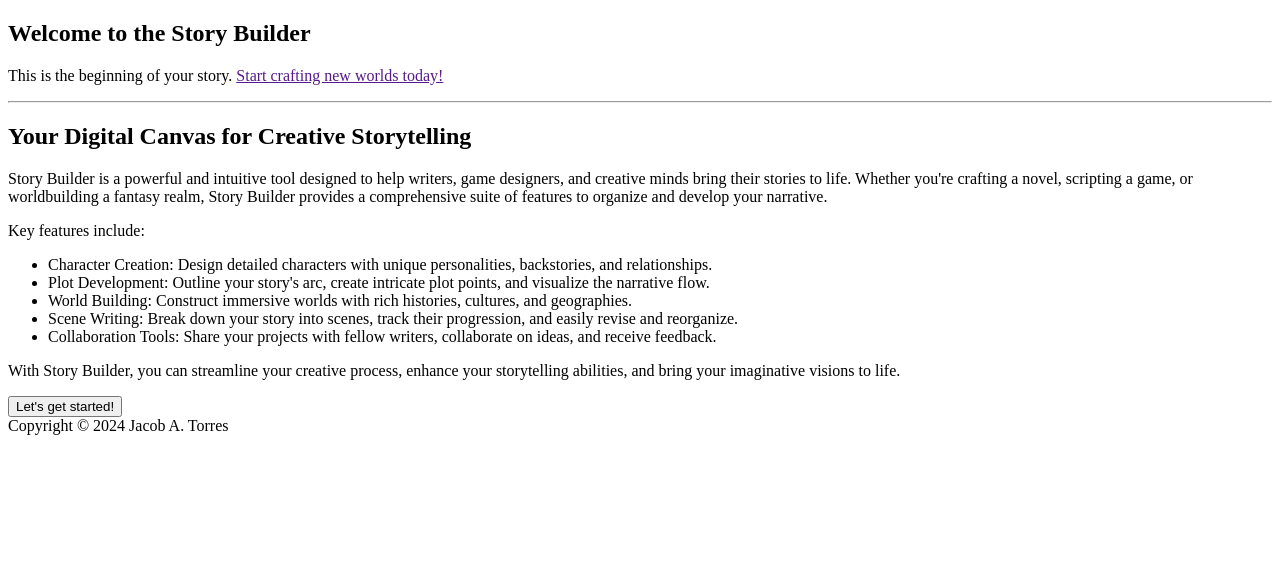
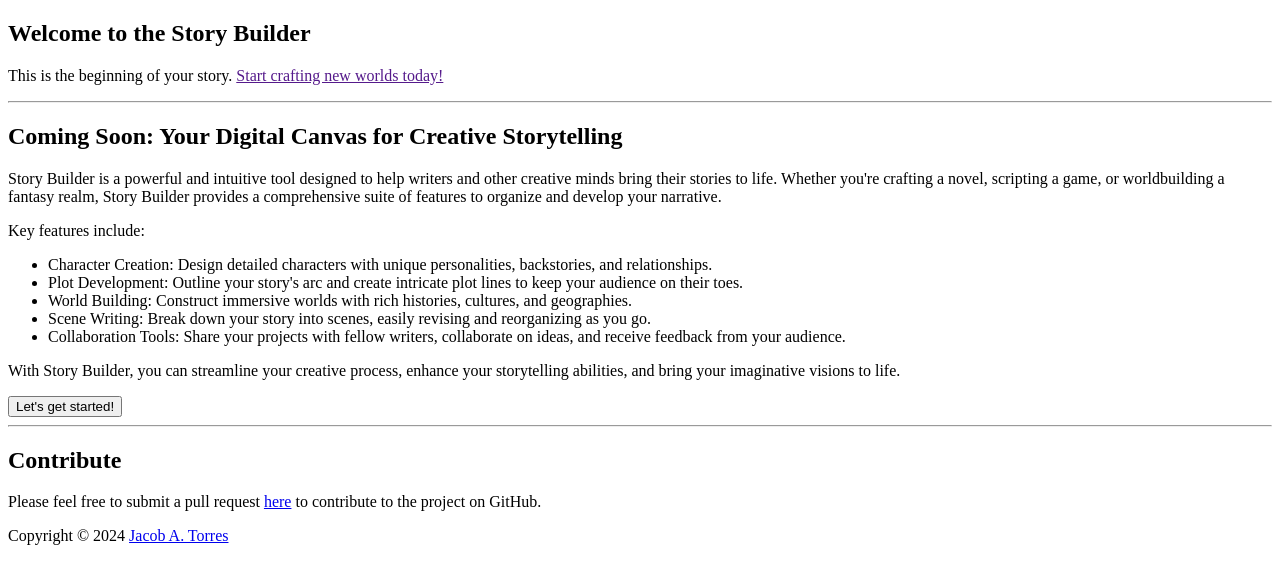
Before and after one commit to jacob-torres/Story-Builder, a Django app: page / in a window 1280 px wide. Shown: the part 26-610 px from the top of the page. Run offline with Django 5.2, Linux system fonts and the light colour scheme.

Commit message:
Updated welcome page.

```diff
--- a/storybuilder/app/templates/base.html
+++ b/storybuilder/app/templates/base.html
@@ -13,7 +13,7 @@
     </main>
 
     <footer>
-        Copyright © 2024 Jacob A. Torres
+        <p>Copyright © 2024 <a href="https://jacobtorres.net/">Jacob A. Torres</a></p>
         </footer>
 </body>
 </html>
--- a/storybuilder/app/templates/welcome.html
+++ b/storybuilder/app/templates/welcome.html
@@ -8,21 +8,26 @@
         <p>This is the beginning of your story. <a href="">Start crafting new worlds today!</a></p>
         <hr>
 
-        <h2>Your Digital Canvas for Creative Storytelling</h2>
-        <p>Story Builder is a powerful and intuitive tool designed to help writers, game designers, and creative minds bring their stories to life. Whether you're crafting a novel, scripting a game, or worldbuilding a fantasy realm, Story Builder provides a comprehensive suite of features to organize and develop your narrative.</p>
+        <h2>Coming Soon: Your Digital Canvas for Creative Storytelling</h2>
+        <p>Story Builder is a powerful and intuitive tool designed to help writers and other creative minds bring their stories to life. Whether you're crafting a novel, scripting a game, or worldbuilding a fantasy realm, Story Builder provides a comprehensive suite of features to organize and develop your narrative.</p>
         <p>Key features include:</p>
 
         <ul>
             <li>Character Creation: Design detailed characters with unique personalities, backstories, and relationships.</li>
-            <li>Plot Development: Outline your story's arc, create intricate plot points, and visualize the narrative flow.</li>
+            <li>Plot Development: Outline your story's arc and create intricate plot lines to keep your audience on their toes.</li>
             <li>World Building: Construct immersive worlds with rich histories, cultures, and geographies.</li>
-            <li>Scene Writing: Break down your story into scenes, track their progression, and easily revise and reorganize.</li>
-            <li>Collaboration Tools: Share your projects with fellow writers, collaborate on ideas, and receive feedback.</li>
+            <li>Scene Writing: Break down your story into scenes, easily revising and reorganizing as you go.</li>
+            <li>Collaboration Tools: Share your projects with fellow writers, collaborate on ideas, and receive feedback from your audience.</li>
         </ul>
 
         <p>With Story Builder, you can streamline your creative process, enhance your storytelling abilities, and bring your imaginative visions to life.</p>
 
         <button>Let's get started!</button>
     </region>
+    <hr>
 
+    <aside>
+        <h2>Contribute</h2>
+        <p>Please feel free to submit a pull request <a href="https://github.com/jacob-torres/story-builder/pull/">here</a> to contribute to the project on GitHub.</p>
+    </aside>
 {% endblock %}
```
